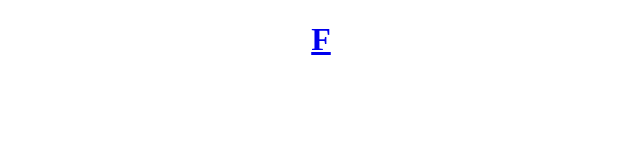
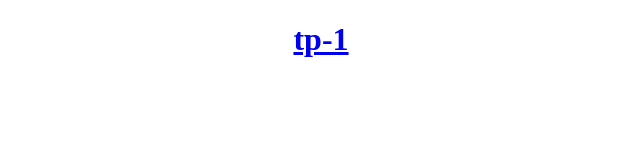
Before and after one commit to juanhoogstra/plataformas-moviles-entregas, a plain HTML site: page index.html in a window 1280 px wide. Shown: the full height of the page, 319-959 px from the left. Drawn offline with Linux system fonts and the light colour scheme.

Commit message:
Update index.html

```diff
--- a/index.html
+++ b/index.html
@@ -7,6 +7,6 @@
     <title>Lol</title>
 </head>
 <body>
-    <center><h1><a href="tp-1/">F</a> </h1></center>
+    <center><h1><a href="tp-1/">tp-1</a></h1></center>
 </body>
 </html>
```
